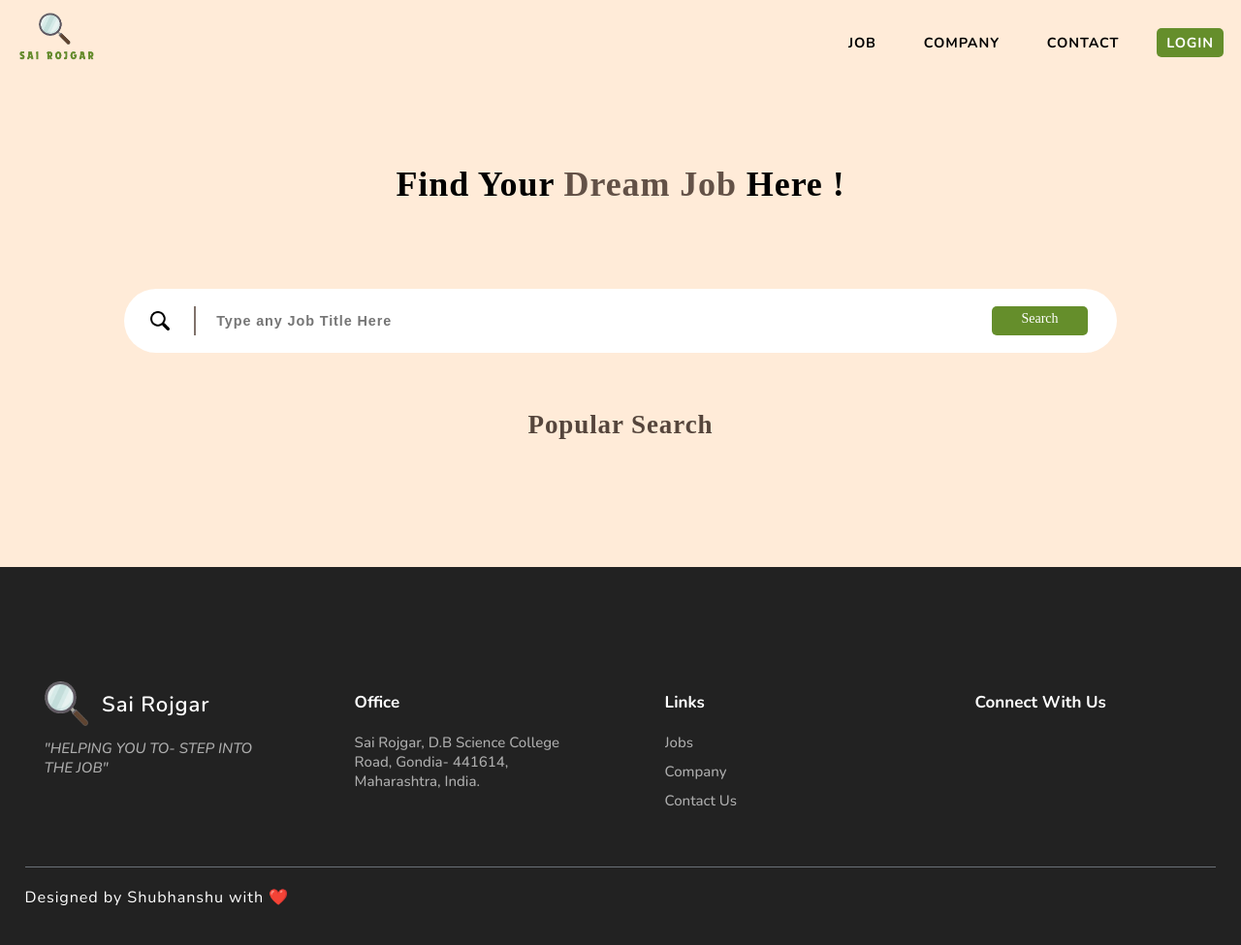
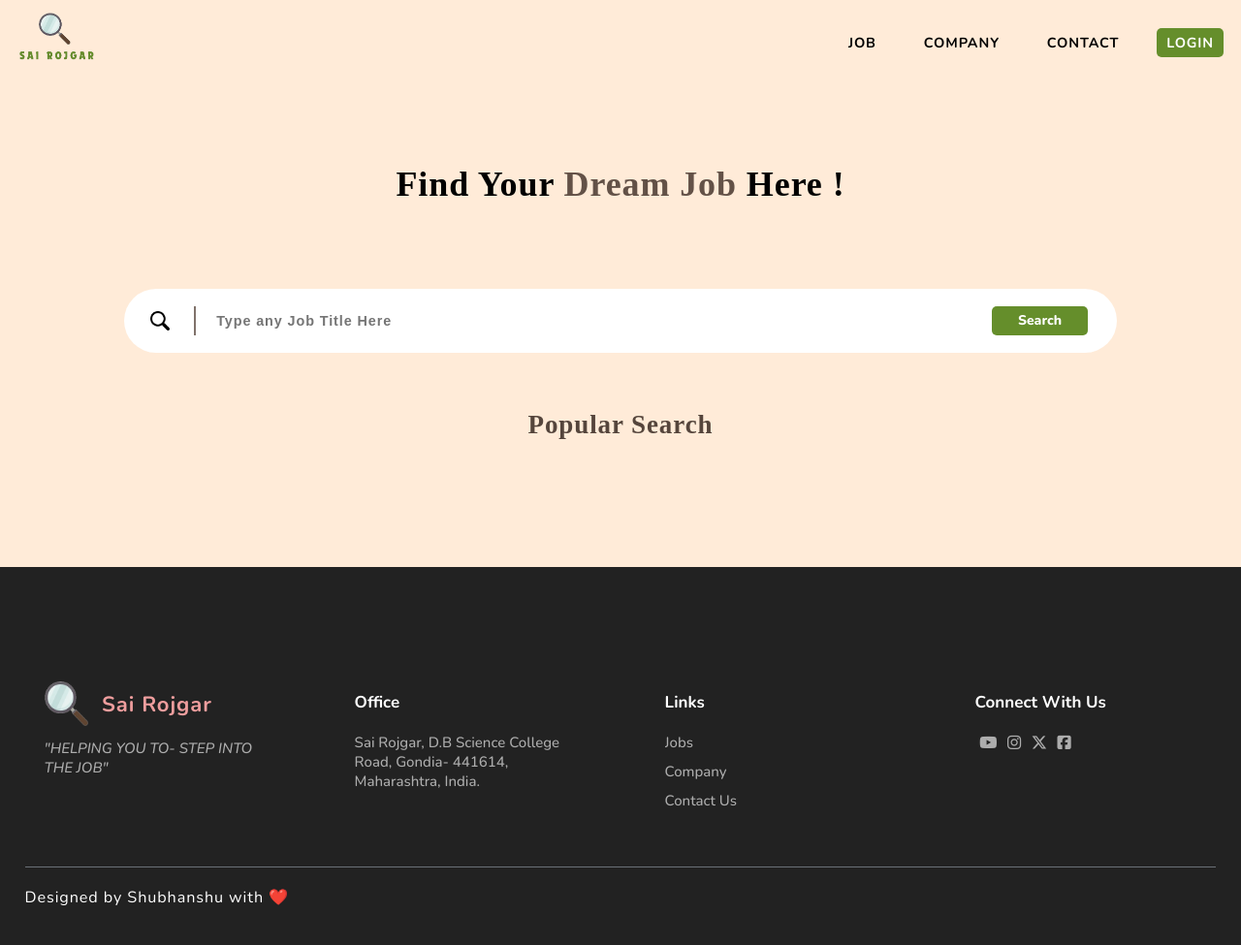
Before and after one commit to ocracall/jobportal, a PHP site: page / in a window 1280 px wide. Shown: the whole page at 97% size. Run offline with PHP 8.4, Linux system fonts and the light colour scheme; data that the repository does not hold is empty; some web fonts are replaced.

Commit message:
Fourth Commit

```diff
--- a/components/footer.php
+++ b/components/footer.php
@@ -50,6 +50,20 @@
   <div class="header ">
   Connect With Us
     </div>
+        <div class="social-footer--icons">
+          <a href="#" target="_blank" alt="">
+            <i class="fa-brands fa-youtube"></i>
+          </a>
+          <a href="#" target="_blank" alt="">
+            <i class="fa-brands fa-instagram"></i>
+          </a>
+          <a href="#" target="_blank" alt="">
+            <i class="fa-brands fa-x-twitter"></i>
+          </a>
+          <a href="#" target="_blank" alt="">
+          <i class="fa-brands fa-square-facebook"></i>
+          </a>
+        </div>
 
 
   </div>
--- a/css/style.css
+++ b/css/style.css
@@ -118,7 +118,7 @@ li {
 
 
   & .search3 {
-    height: 30px;
+    height: auto;
     width: 10%;
     float: right;
     background: #658e2b;
@@ -126,6 +126,8 @@ li {
     padding: 5px 10px;
     text-align: center;
     font-size: 14px;
+    font-weight: 800;
+    font-family: 'Nunito', sans-serif;
     border-radius: 5px;
     -webkit-border-radius: 5px;
     -moz-border-radius: 5px;
@@ -141,12 +143,12 @@ li {
 }
 
 .green-btn {
-  height: 30px;
+  height: auto;
   background: #658e2b;
   color: #ffffff;
-  padding: 5px 10px;
+  padding: 2px 10px;
   overflow: visible;
-  margin: 10px 0% 0px;
+  margin: 15px 0% 0px;
   text-align: center;
   font-size: 16px;
   font-weight: 500;
@@ -155,6 +157,7 @@ li {
   -moz-border-radius: 5px;
   -ms-border-radius: 5px;
   -o-border-radius: 5px;
+
 }
 
 .full-width {
@@ -1719,8 +1722,10 @@ footer-container {
     }
   }
   & p{
+    /* color: #ef9e9e; */
+    color: #ef9e9e;
     font-size: 22px;
-    font-weight: 600;
+    font-weight: 700;
   }
 }
 
@@ -1913,6 +1918,7 @@ footer * {
   & a i {
     overflow: visible;
     padding: 0 0 0 2%;
+    color: #ffffffa1;
   }
 
   /* display: flex;
@@ -2476,10 +2482,4 @@ justify-content:space-around; */
   position: fixed;
   width: 58.5vw;
 
-  /*height: 80vh;
-     */
-  /*top: 0;
-     right:0;
-     */
-  /*z-index: 10;*/
-}
+}
```
